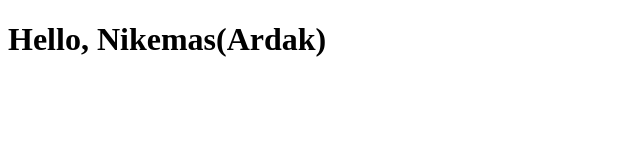
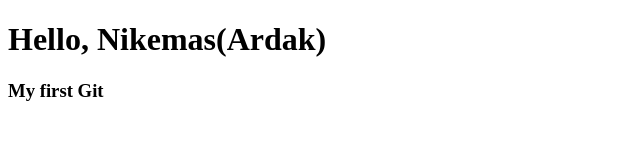
Before and after one commit to Nikemas/github-practies, a plain HTML site: page index.html in a window 1280 px wide. Shown: the whole page, without its empty margins (0-640 px from the left). Drawn offline with Linux system fonts and the light colour scheme.

Commit message:
add text for file

```diff
--- a/index.html
+++ b/index.html
@@ -8,5 +8,6 @@
 </head>
 <body>
     <h1>Hello, Nikemas(Ardak)</h1>
+    <h3>My first Git</h3>
 </body>
 </html>
```
